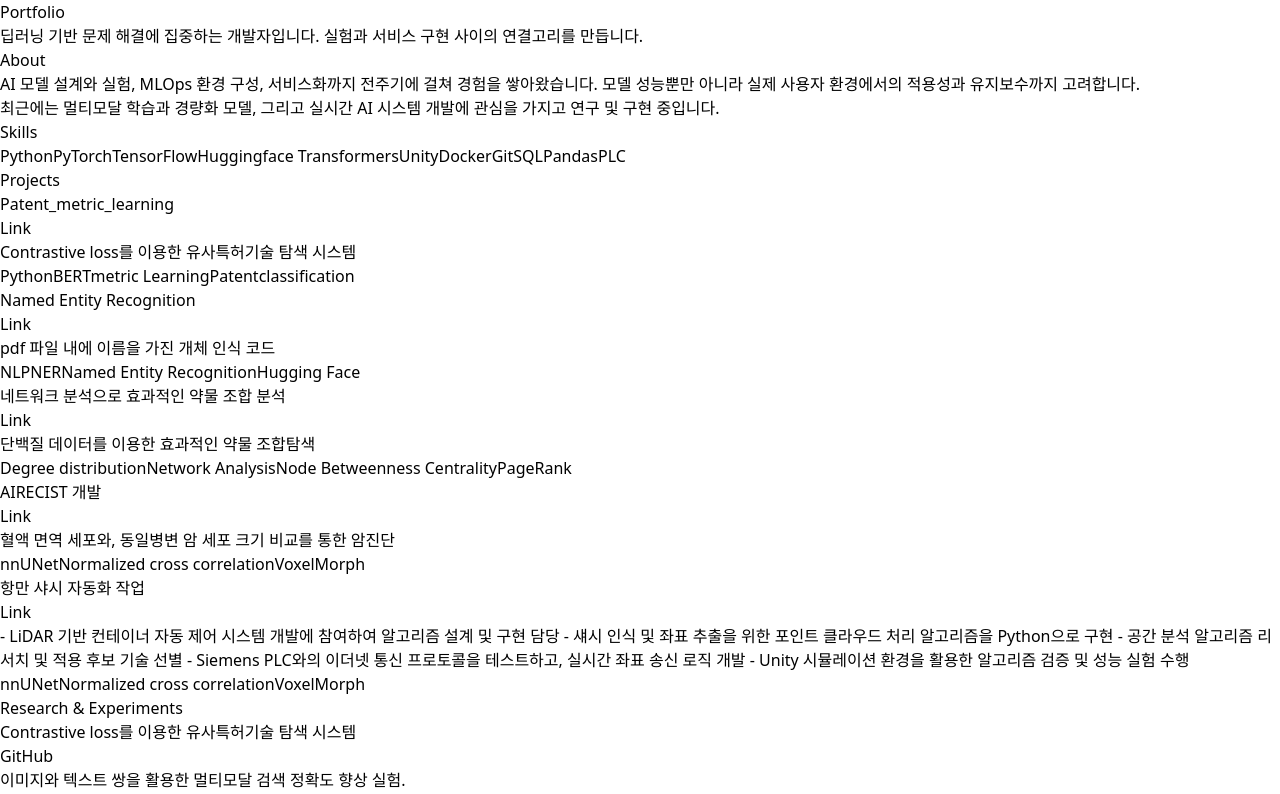
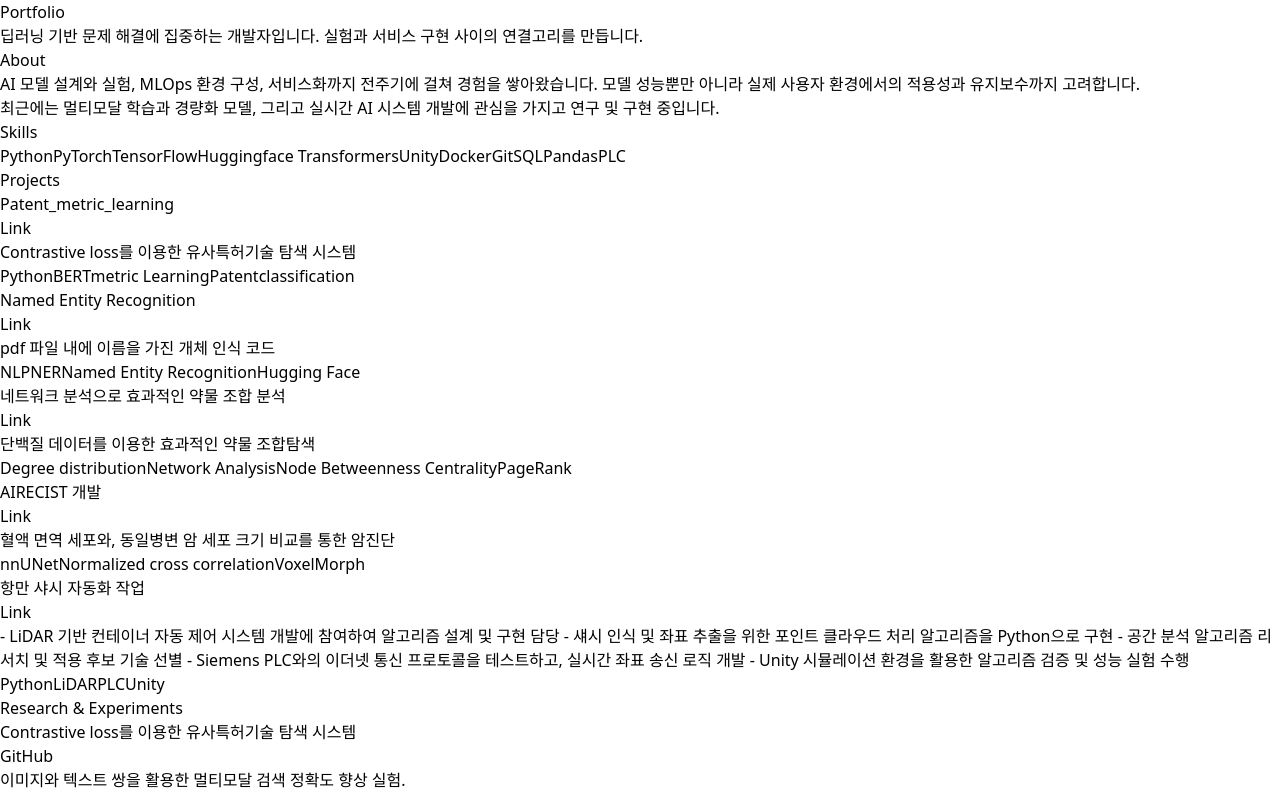
Before and after one commit to joesiheon496/ai-portfolio, a React (Vite) app: page / in a window 1280 px wide. Shown: the top 794 px of the page. Built offline with nearby package versions, Linux system fonts and the light colour scheme.

Commit message:
skill and line setting

```diff
--- a/src/Portfolio.jsx
+++ b/src/Portfolio.jsx
@@ -29,13 +29,12 @@
   },
   {
     title: "항만 샤시 자동화 작업",
-    description: `- LiDAR 기반 컨테이너 자동 제어 시스템 개발에 참여하여 알고리즘 설계 및 구현 담당
-    - 섀시 인식 및 좌표 추출을 위한 포인트 클라우드 처리 알고리즘을 Python으로 구현
-    - 공간 분석 알고리즘 리서치 및 적용 후보 기술 선별
-    - Siemens PLC와의 이더넷 통신 프로토콜을 테스트하고, 실시간 좌표 송신 로직 개발
+    description: `- LiDAR 기반 컨테이너 자동 제어 시스템 개발에 참여하여 알고리즘 설계 및 구현 담당\n
+    - 섀시 인식 및 좌표 추출을 위한 포인트 클라우드 처리 알고리즘을 Python으로 구현\n
+    - 공간 분석 알고리즘 리서치 및 적용 후보 기술 선별\n
+    - Siemens PLC와의 이더넷 통신 프로토콜을 테스트하고, 실시간 좌표 송신 로직 개발\n
     - Unity 시뮬레이션 환경을 활용한 알고리즘 검증 및 성능 실험 수행`,
-    tags: ["nnUNet", "Normalized cross correlation", "VoxelMorph"],
-    link: "https://github.com/joesiheon496/Organize_information/blob/master/Tiimbio/%EA%B3%A0%EB%8C%80%EA%B5%AC%EB%A1%9C.pdf"
+    tags: ["Python", "LiDAR", "PLC", "Unity"],
   }
 ];
 
```
Also changed, not shown: 2 other files (tests, documents, lock files or other folders).
